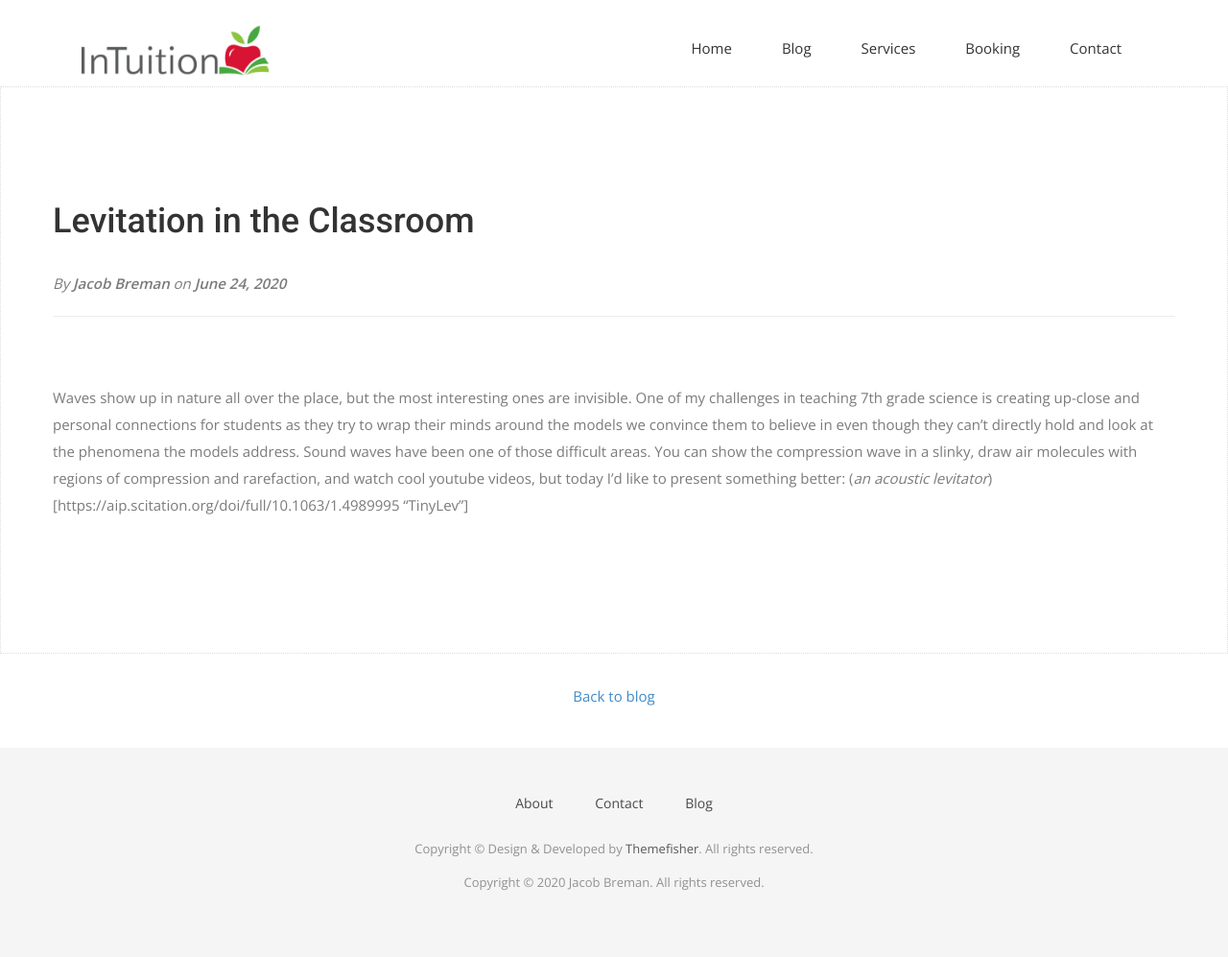
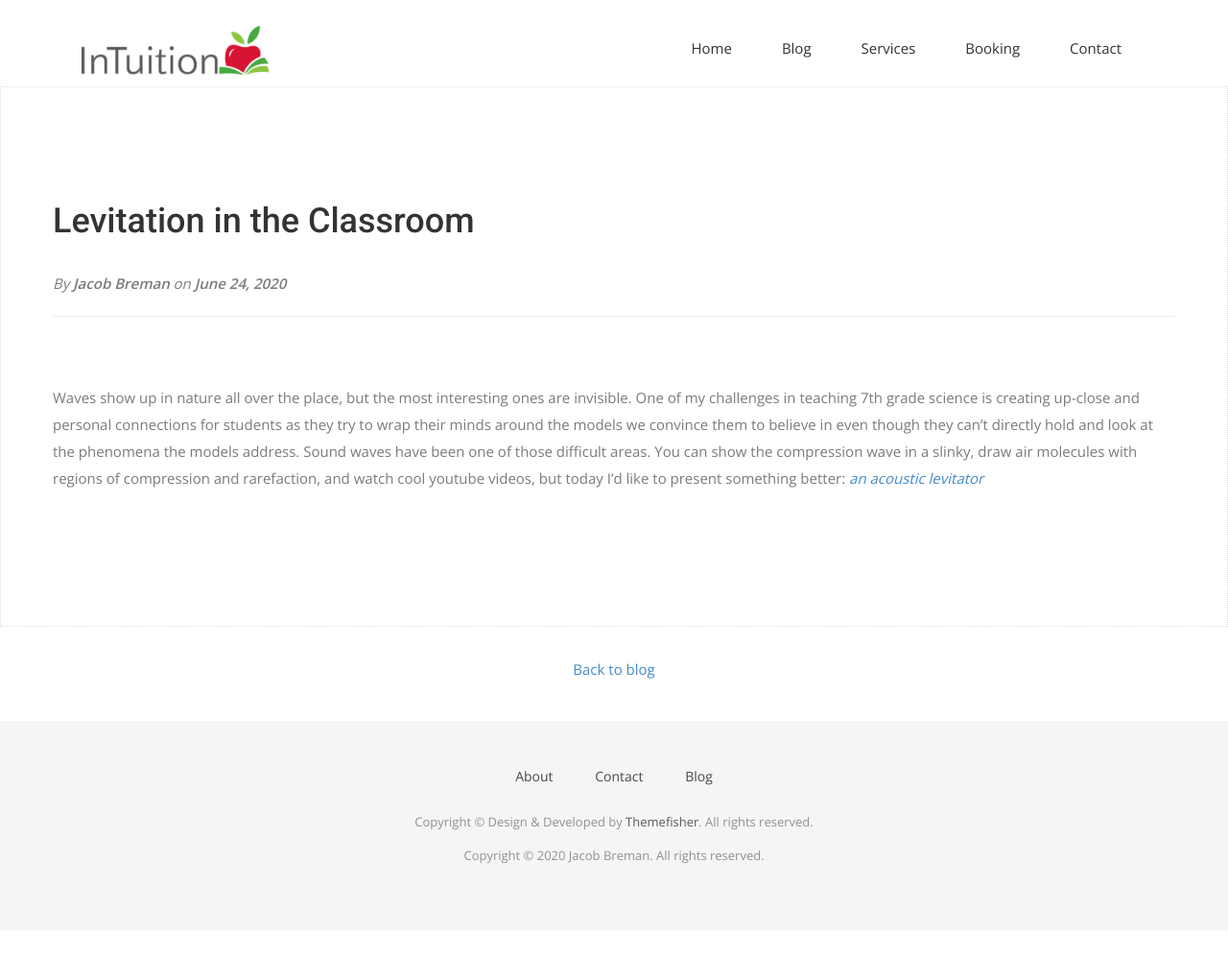
Before and after one commit to jahkobian/jahkobian.github.io, a Jekyll site: the page built from _posts/2020-06-24-levitation-in-the-classroom.md, in a window 1280 px wide. Shown: the whole page at 96% size. Built offline with Jekyll 4.4.1, drawn with Linux system fonts in a browser that asks for light colours; nearby versions of some CDN libraries; some web fonts are replaced; after the commit the page ends 969 px from its top, so only the background shows below that.

Commit message:
Update 2020-06-24-levitation-in-the-classroom.md

```diff
--- a/_posts/2020-06-24-levitation-in-the-classroom.md
+++ b/_posts/2020-06-24-levitation-in-the-classroom.md
@@ -6,7 +6,7 @@ date: 2020-06-24 15:50:00
 author: Jacob Breman
 meta: "tinylev"
 ---
-Waves show up in nature all over the place, but the most interesting ones are invisible.  One of my challenges in teaching 7th grade science is creating up-close and personal connections for students as they try to wrap their minds around the models we convince them to believe in even though they can't directly hold and look at the phenomena the models address. Sound waves have been one of those difficult areas.  You can show the compression wave in a slinky, draw air molecules with regions of compression and rarefaction, and watch cool youtube videos, but today I'd like to present something better: (*an acoustic levitator*)[https://aip.scitation.org/doi/full/10.1063/1.4989995 "TinyLev"]
+Waves show up in nature all over the place, but the most interesting ones are invisible.  One of my challenges in teaching 7th grade science is creating up-close and personal connections for students as they try to wrap their minds around the models we convince them to believe in even though they can't directly hold and look at the phenomena the models address. Sound waves have been one of those difficult areas.  You can show the compression wave in a slinky, draw air molecules with regions of compression and rarefaction, and watch cool youtube videos, but today I'd like to present something better: [*an acoustic levitator*](https://aip.scitation.org/doi/full/10.1063/1.4989995 "TinyLev")
 
 
 {% comment %}
```
